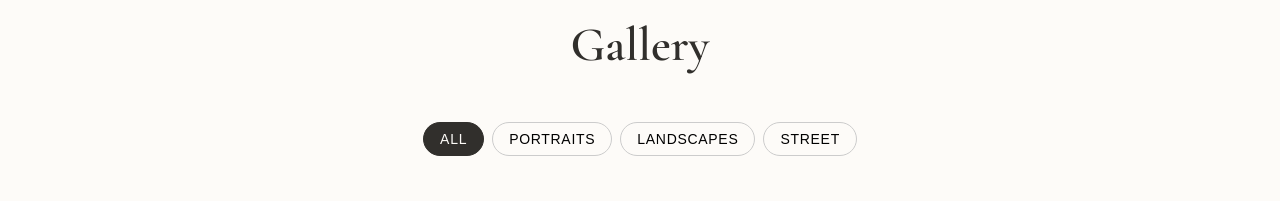
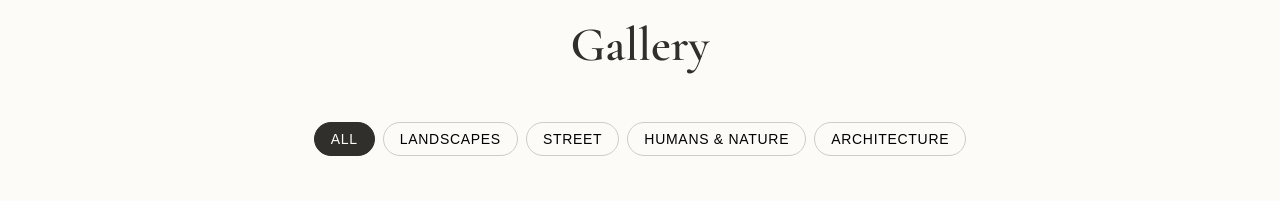
Before and after one commit to jamesfbmd-dev/framesbyjames, a plain HTML site: page index.html in a window 1280 px wide. Shown: the part 920-1121 px from the top of the page. Drawn offline with nearby package versions, Linux system fonts and the light colour scheme; grey boxes are pictures that could not be loaded.

Commit message:
Updated categories

```diff
--- a/index.html
+++ b/index.html
@@ -65,9 +65,10 @@
 
             <div id="filter-buttons" class="filter-buttons">
                 <button class="filter-btn active" data-filter="all">All</button>
-                <button class="filter-btn" data-filter="portraits">Portraits</button>
                 <button class="filter-btn" data-filter="landscapes">Landscapes</button>
                 <button class="filter-btn" data-filter="street">Street</button>
+                <button class="filter-btn" data-filter="human nature">Humans & Nature</button>
+                <button class="filter-btn" data-filter="architecture">Architecture</button>
             </div>
 
             <div id="gallery" class="gallery">
@@ -75,7 +76,7 @@
             </div>
         </section>
 
-        <section id="about" class="about-section">
+        <!-- <section id="about" class="about-section">
             <div class="about-container">
                 <div class="about-image-col">
                     <img src="https://placehold.co/600x800/e2e8f0/312F2C?text=Jane+Doe" alt="Portrait of Jane Doe" class="about-image">
@@ -91,7 +92,7 @@
                     </p>
                 </div>
             </div>
-        </section>
+        </section> -->
 
         <section id="contact" class="contact-section">
              <div class="contact-container">
@@ -100,7 +101,7 @@
                  <p class="contact-paragraph">
                      I'm currently available for freelance projects and commissions. If you're interested in working together or just want to say hello, feel free to reach out.
                  </p>
-                 <a href="mailto:hello@janedoe.com" class="contact-button">
+                 <a href="mailto:james.p.fawcett@gmail.com" class="contact-button">
                     Email Me
                  </a>
             </div>
--- a/scripts/script.js
+++ b/scripts/script.js
@@ -1,30 +1,18 @@
 document.addEventListener('DOMContentLoaded', () => {
     // Gallery Data with high-contrast placeholders
     const imageData = [
-        // { src: 'https://images.unsplash.com/photo-1546868762-b61266729c8a?q=80&w=1285&auto=format&fit=crop&ixlib=rb-4.1.0&ixid=M3wxMjA3fDB8MHxwaG90by1wYWdlfHx8fGVufDB8fHx8fA%3D%3D', category: 'portraits', alt: 'Portrait 1', ratio: '3x4' },
-        // { src: 'https://plus.unsplash.com/premium_photo-1733317293766-5606f74b765b?q=80&w=2748&auto=format&fit=crop&ixlib=rb-4.1.0&ixid=M3wxMjA3fDB8MHxwaG90by1wYWdlfHx8fGVufDB8fHx8fA%3D%3D', category: 'landscapes', alt: 'Landscape 1', ratio: '4x3' },
-        // { src: 'https://images.unsplash.com/photo-1562162315-823bc0b8a3dd?q=80&w=1470&auto=format&fit=crop&ixlib=rb-4.1.0&ixid=M3wxMjA3fDB8MHxwaG90by1wYWdlfHx8fGVufDB8fHx8fA%3D%3D', category: 'street', alt: 'Street 1', ratio: '3x4' },
-        // { src: 'https://images.unsplash.com/photo-1543557211-135d718a528c?q=80&w=1376&auto=format&fit=crop&ixlib=rb-4.1.0&ixid=M3wxMjA3fDB8MHxwaG90by1wYWdlfHx8fGVufDB8fHx8fA%3D%3D', category: 'portraits', alt: 'Portrait 2', ratio: '3x4' },
-        // { src: 'https://plus.unsplash.com/premium_photo-1733317231152-4018bb2ad04a?q=80&w=2940&auto=format&fit=crop&ixlib=rb-4.1.0&ixid=M3wxMjA3fDB8MHxwaG90by1wYWdlfHx8fGVufDB8fHx8fA%3D%3D', category: 'landscapes', alt: 'Landscape 2', ratio: '4x3' },
-        // { src: 'https://images.unsplash.com/photo-1587968916653-f52a46826407?q=80&w=1374&auto=format&fit=crop&ixlib=rb-4.1.0&ixid=M3wxMjA3fDB8MHxwaG90by1wYWdlfHx8fGVufDB8fHx8fA%3D%3D', category: 'street', alt: 'Street 2', ratio: '3x4' },
-        // { src: 'https://images.unsplash.com/photo-1515199232915-d74ea00e6149?q=80&w=1484&auto=format&fit=crop&ixlib=rb-4.1.0&ixid=M3wxMjA3fDB8MHxwaG90by1wYWdlfHx8fGVufDB8fHx8fA%3D%3D', category: 'portraits', alt: 'Portrait 3', ratio: '3x4' },
-        // { src: 'https://images.unsplash.com/photo-1594025376982-e0b77ef22c26?q=80&w=2477&auto=format&fit=crop&ixlib=rb-4.1.0&ixid=M3wxMjA3fDB8MHxwaG90by1wYWdlfHx8fGVufDB8fHx8fA%3D%3D', category: 'landscapes', alt: 'Landscape 3', ratio: '4x3' },
-        // { src: 'https://images.unsplash.com/photo-1583565929583-c5aa76ab16f3?q=80&w=1374&auto=format&fit=crop&ixlib=rb-4.1.0&ixid=M3wxMjA3fDB8MHxwaG90by1wYWdlfHx8fGVufDB8fHx8fA%3D%3D', category: 'street', alt: 'Street 3', ratio: '4x3' },
-        // { src: 'https://images.unsplash.com/photo-1642740737476-5a7758172d2f?q=80&w=1374&auto=format&fit=crop&ixlib=rb-4.1.0&ixid=M3wxMjA3fDB8MHxwaG90by1wYWdlfHx8fGVufDB8fHx8fA%3D%3D', category: 'portraits', alt: 'Portrait 4', ratio: '3x4' },
-        // { src: 'https://images.unsplash.com/photo-1545405197-2964efafb2c6?q=80&w=2940&auto=format&fit=crop&ixlib=rb-4.1.0&ixid=M3wxMjA3fDB8MHxwaG90by1wYWdlfHx8fGVufDB8fHx8fA%3D%3D', category: 'landscapes', alt: 'Landscape 4', ratio: '4x3' },
-        // { src: 'https://images.unsplash.com/photo-1611840717112-30daa589f13b?q=80&w=1287&auto=format&fit=crop&ixlib=rb-4.1.0&ixid=M3wxMjA3fDB8MHxwaG90by1wYWdlfHx8fGVufDB8fHx8fA%3D%3D', category: 'street', alt: 'Street 4', ratio: '3x4' },
         { src: 'images/photos/photo-1.jpg', category: ['landscapes'], alt: 'Landscape 5', ratio: '4x3' },
         { src: 'images/photos/photo-2.jpg', category: ['landscapes'], alt: 'Landscape 6', ratio: '4x3' },
-        { src: 'images/photos/photo-3.jpg', category: ['landscapes'], alt: 'Landscape 7', ratio: '4x3' },
-        { src: 'images/photos/photo-4.jpg', category: ['landscapes', 'street'], alt: 'Landscape 8', ratio: '4x3' },
+        { src: 'images/photos/photo-3.jpg', category: ['landscapes', 'human nature'], alt: 'Landscape 7', ratio: '4x3' },
+        { src: 'images/photos/photo-4.jpg', category: ['landscapes'], alt: 'Landscape 8', ratio: '4x3' },
         { src: 'images/photos/photo-5.jpg', category: ['landscapes'], alt: 'Landscape 9', ratio: '4x3' },
         { src: 'images/photos/photo-6.jpg', category: ['landscapes'], alt: 'Landscape 10', ratio: '4x3' },
-        { src: 'images/photos/photo-7.jpg', category: ['portraits', 'street'], alt: 'Portrait 1', ratio: '3x4' },
-        { src: 'images/photos/photo-8.jpg', category: ['portraits'], alt: 'Portrait 2', ratio: '3x4' },
-        { src: 'images/photos/photo-9.jpg', category: ['portraits'], alt: 'Portrait 3', ratio: '3x4' },
-        { src: 'images/photos/photo-10.jpg', category: ['portraits'], alt: 'Portrait 4', ratio: '3x4' },
-        { src: 'images/photos/photo-11.jpg', category: ['portraits'], alt: 'Portrait 5', ratio: '3x4' },
-        { src: 'images/photos/photo-12.jpg', category: ['portraits', 'street'], alt: 'Portrait 6', ratio: '3x4' }
+        { src: 'images/photos/photo-7.jpg', category: ['human nature'], alt: 'Portrait 1', ratio: '3x4' },
+        { src: 'images/photos/photo-8.jpg', category: ['street', 'architecture'], alt: 'Portrait 2', ratio: '3x4' },
+        { src: 'images/photos/photo-9.jpg', category: ['human nature'], alt: 'Portrait 3', ratio: '3x4' },
+        { src: 'images/photos/photo-10.jpg', category: ['human nature'], alt: 'Portrait 4', ratio: '3x4' },
+        { src: 'images/photos/photo-11.jpg', category: ['street'], alt: 'Portrait 5', ratio: '3x4' },
+        { src: 'images/photos/photo-12.jpg', category: ['architecture'], alt: 'Portrait 6', ratio: '3x4' }
     ];
 
     const gallery = document.getElementById('gallery');
```
Also changed, not shown: 1 other file.
